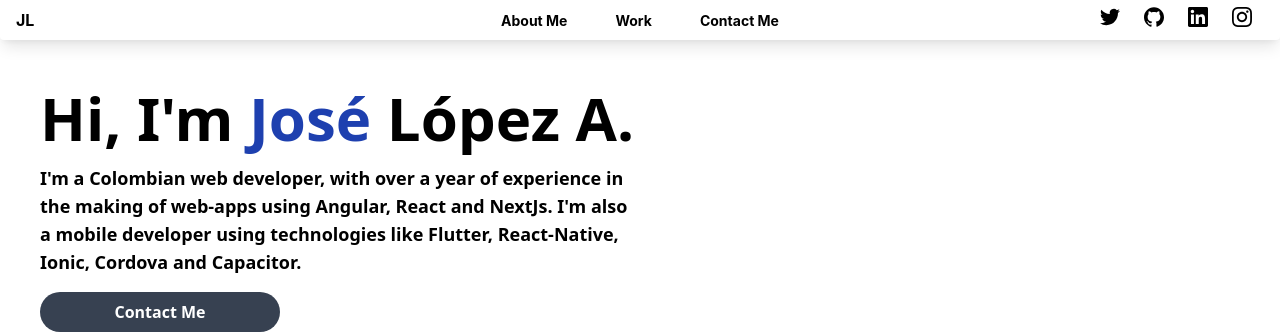
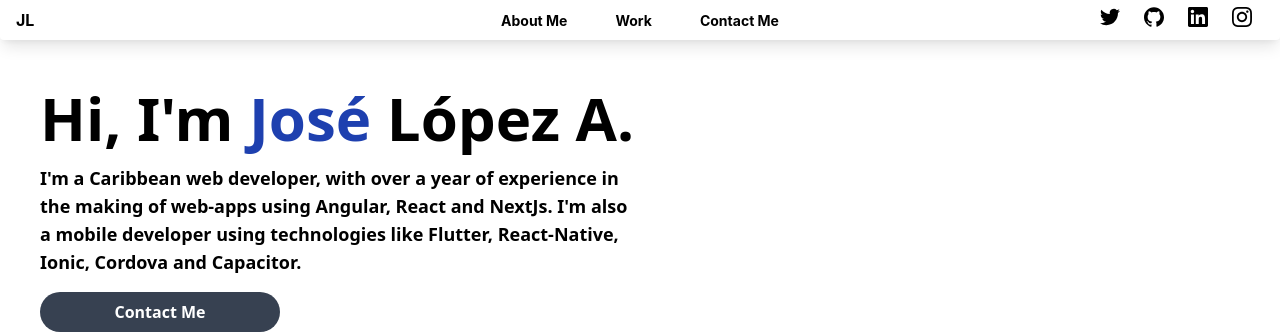
Before and after one commit to JoseLopez01/personal-website, a Next.js app: page / in a window 1280 px wide. Shown: the top 334 px of the page. Built offline with nearby package versions, Linux system fonts and the light colour scheme.

Commit message:
About me changed

```diff
--- a/components/Hero.js
+++ b/components/Hero.js
@@ -11,7 +11,7 @@ export default function Hero() {
               Hi, I'm <span className="text-blue-800">José</span> López A.
             </p>
             <p className="text-lg mt-4 font-semibold">
-              I'm a Colombian web developer, with over a year of experience in
+              I'm a Caribbean web developer, with over a year of experience in
               the making of web-apps using Angular, React and NextJs. I'm also a
               mobile developer using technologies like Flutter, React-Native,
               Ionic, Cordova and Capacitor.
```
